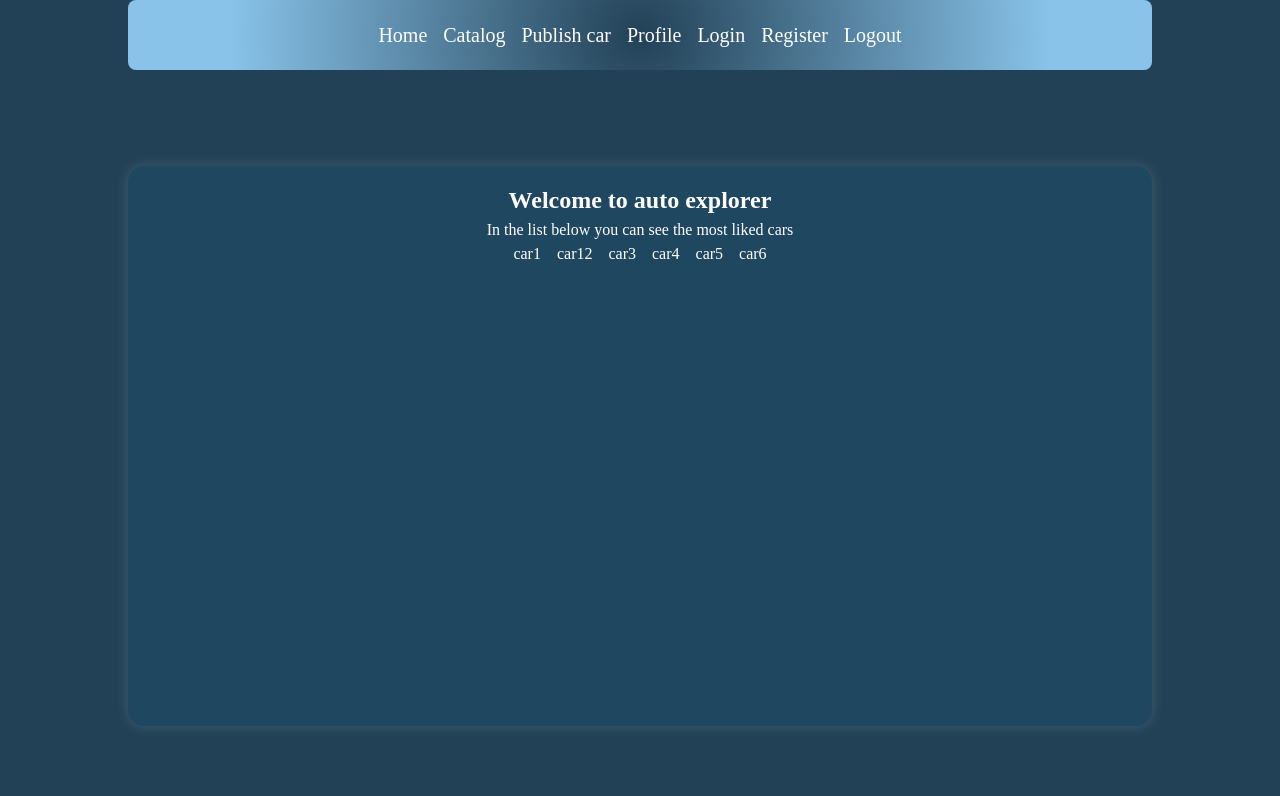
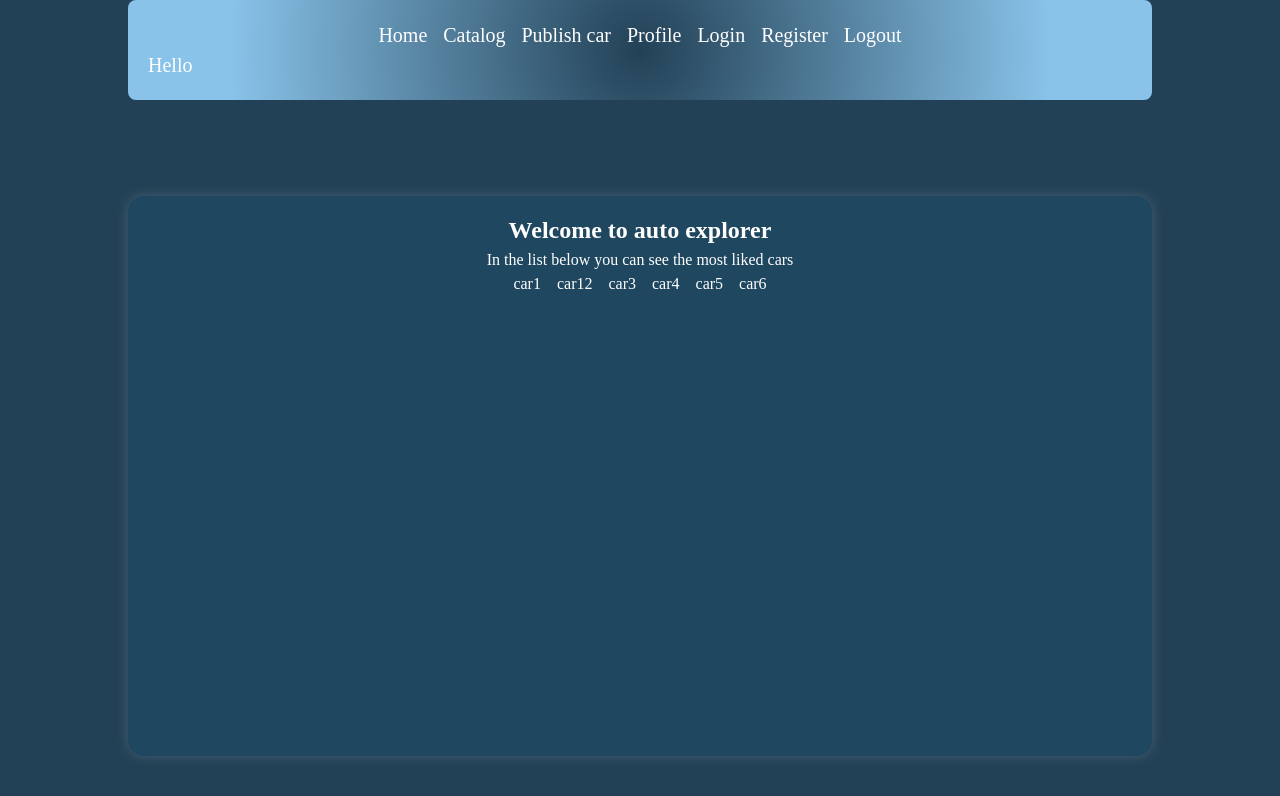
Before and after one commit to Dimo-Hristov/Auto-explorer, a React (Create React App) app in the folder client/: page / in a window 1280 px wide. Shown: the top 796 px of the page. Built offline with nearby package versions, Linux system fonts and the light colour scheme.

Commit message:
get the username from context and display it in header

```diff
--- a/client/src/App.js
+++ b/client/src/App.js
@@ -1,6 +1,6 @@
 import './global.css';
 import { Header } from "./components/Header/Header";
-import { Routes, Route, Navigate } from 'react-router-dom';
+import { Routes, Route, useNavigate } from 'react-router-dom';
 import { HomePage } from './components/HomePage/HomePage';
 import { CatalogPage } from './components/CatalogPage/CatalogPage';
 import { PublishPage } from './components/PublishPage/PublishPage';
@@ -13,7 +13,7 @@ import { passwordValidator } from './validators/passwordValidator';
 import { useState } from 'react';
 
 function App() {
-
+    const navigate = useNavigate()
     const [auth, setAuth] = useState({});
 
     const onRegisterSubmit = async (formValues) => {
@@ -29,7 +29,7 @@ function App() {
         try {
             const user = await authService.register(data);
             setAuth(user);
-            Navigate('/')
+            navigate('/');
         } catch (error) {
             setAuth({})
             alert(error.message)
--- a/client/src/components/Header/Header.js
+++ b/client/src/components/Header/Header.js
@@ -1,7 +1,12 @@
 import headerSyles from './header.module.css';
 import { Link } from 'react-router-dom';
+import { AuthContext } from '../../contexts/AuthContext';
+import { useContext } from 'react';
 
 export const Header = () => {
+
+    const { username } = useContext(AuthContext)
+
     return (
         <header className={headerSyles.header}>
             <nav>
@@ -13,8 +18,11 @@ export const Header = () => {
                     <li><Link to={'/login'}>Login</Link></li>
                     <li><Link to={'/register'}>Register</Link></li>
                     <li><Link to={'/logout'}>Logout</Link></li>
+
                 </ul>
+                <span>Hello {username}</span>
             </nav>
+
         </header>
     )
 }
```
Also changed, not shown: client/src/components/Header/header.module.css (line endings or trailing spaces).
